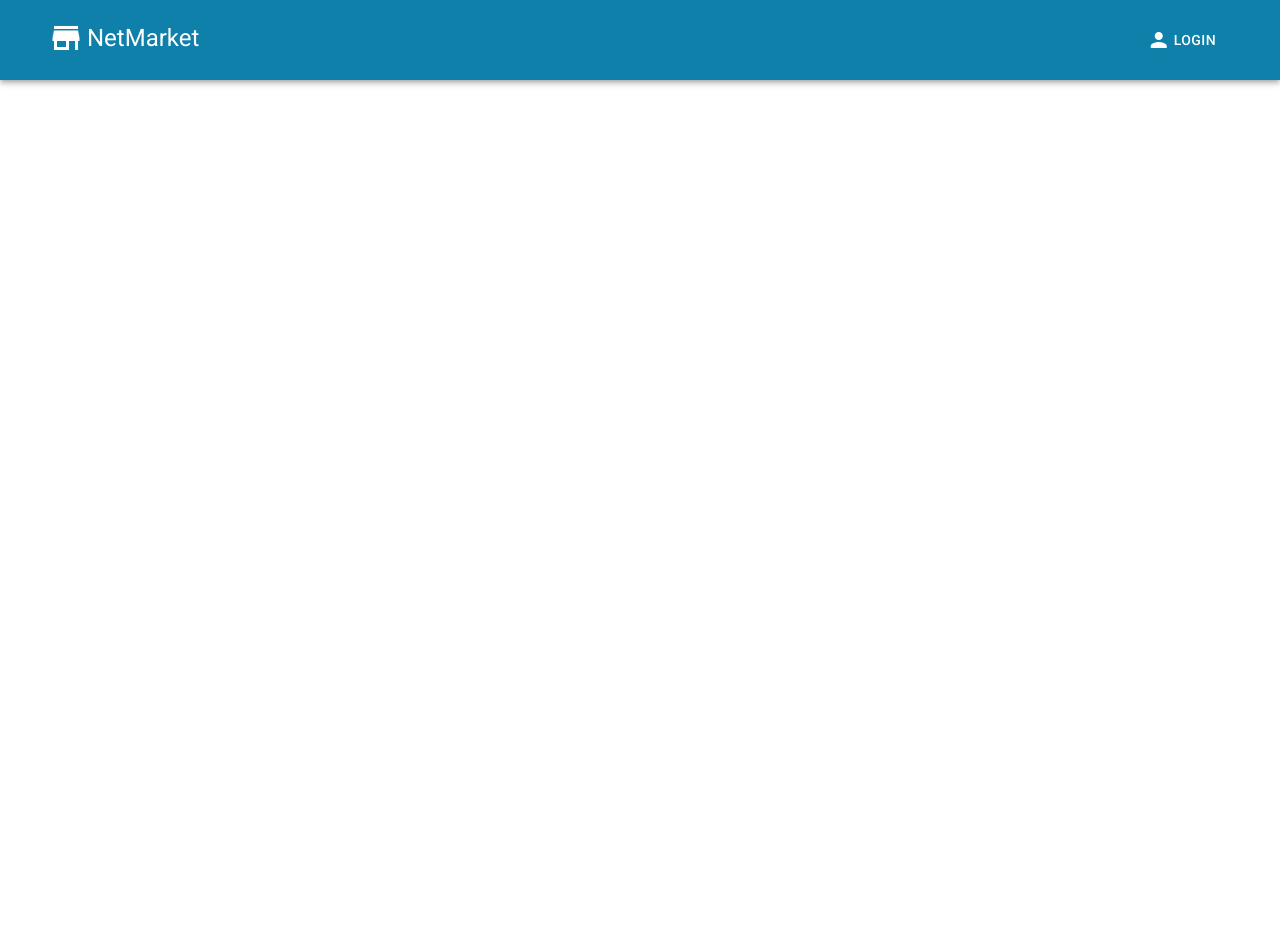
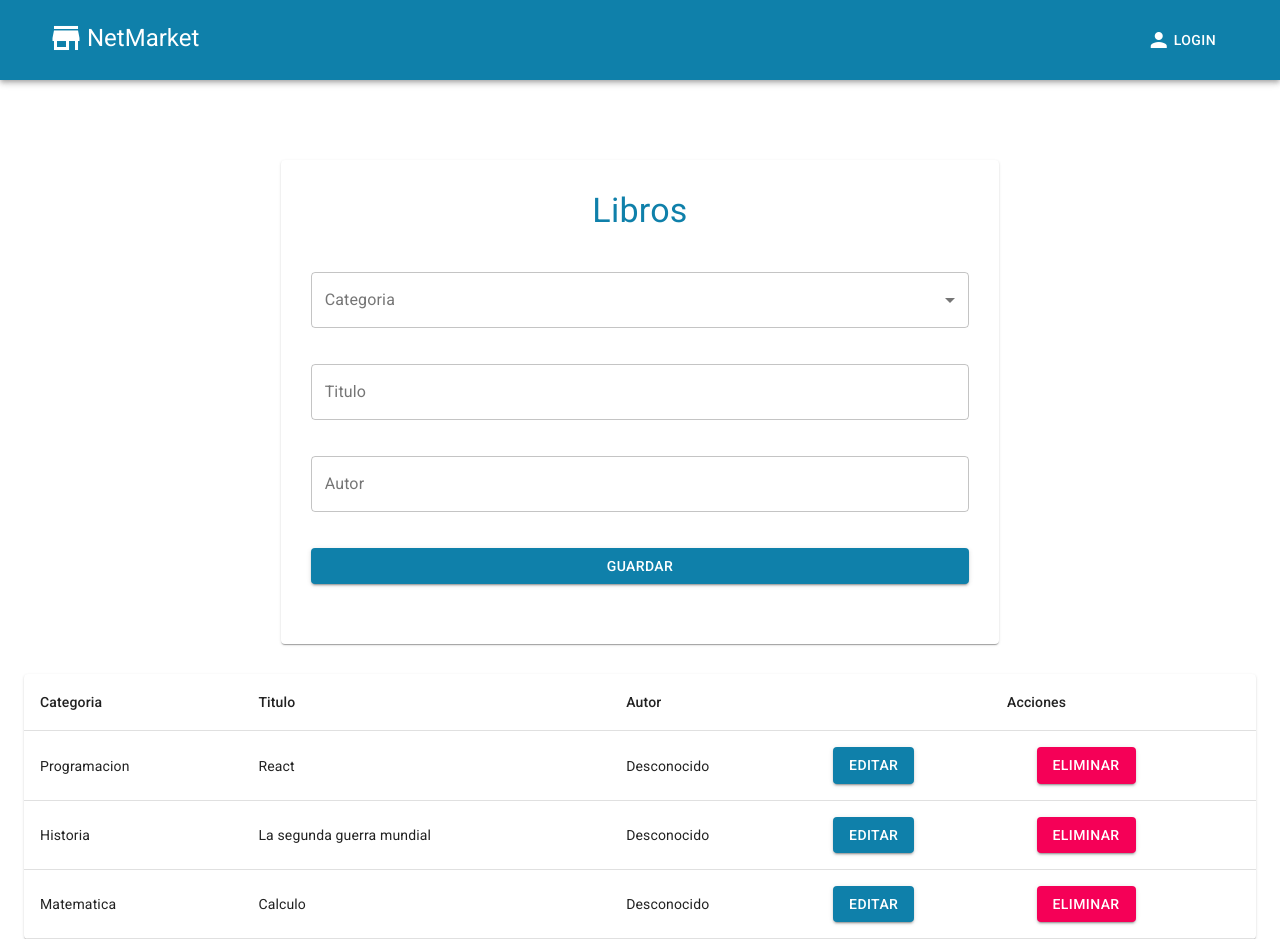
Before and after one commit to leo-marqz/netmarket-frontend, a React (Create React App) app: page / in a window 1280 px wide. Before the commit the page ends 800 px from the top, so only its background shows below. Built offline with nearby package versions, Linux system fonts and the light colour scheme.

Commit message:
se agrego formulario agregar libro mas tabla de visualizacion

```diff
--- a/src/App.js
+++ b/src/App.js
@@ -2,9 +2,10 @@ import React from "react";
 import Login from "./components/security/Login";
 import { ThemeProvider } from "@material-ui/core";
 import theme from "./theme/theme";
-import Register from "./components/security/register";
 import MenuAppBar from "./components/Navigation/MenuAppBar";
 import {BrowserRouter as Router, Switch, Route} from 'react-router-dom';
+import Book from "./components/views/Book.js";
+import Register from "./components/security/Register.js";
 
 function App() {
   return (
@@ -12,8 +13,9 @@ function App() {
       <Router>
         <MenuAppBar />
         <Switch>
-          <Route exact path="/login" component={Login} />
+          <Route exact path="/login"    component={Login}    />
           <Route exact path="/register" component={Register} />
+          <Route exact path="/"         component={Book}     />
         </Switch>
       </Router>
     </ThemeProvider>
--- a/src/components/security/register.js
+++ b/src/components/security/register.js
@@ -1,11 +1,40 @@
 
 import { Avatar, Container, Card, Grid, Icon, Typography, TextField, Button } from "@material-ui/core";
-import React from "react";
+import React, { useState } from "react";
 import useStyles from "../../theme/useStyles";
 import { Link } from 'react-router-dom';
 
+const cleanUser = {
+    name: '',
+    lastname: '',
+    email: '',
+    password: ''
+};
+
 const Register = () => {
     const classes = useStyles();
+    const [user, setUser] = useState({
+        name: '',
+        lastname: '',
+        email: '',
+        password: ''
+    });
+
+    // handleChange: Funcion que se ejecuta cuando se cambia el valor de un campo
+    const handleChange = (e) => {
+        const {name, value} = e.target;
+        setUser((prev) => ({
+            ...prev,
+            [name]: value
+        }));
+    }
+
+    const saveUser = (e) => {
+        e.preventDefault();
+        console.log('Guardando usuario', user);
+        setUser(cleanUser);
+    }
+
     return (
         <Container className={classes.container} >
             <Grid container justify="center">
@@ -20,19 +49,55 @@ const Register = () => {
                     <form className={classes.form}>
                         <Grid container spacing={2}>
                             <Grid item md={6} xs={12} className={classes.gridmb}>
-                                <TextField label="Nombres" variant="outlined" fullWidth />
+                                <TextField
+                                    label="Nombres"
+                                    variant="outlined"
+                                    fullWidth
+                                    name="name"
+                                    value={user.name}
+                                    onChange={handleChange}
+                                />
                             </Grid>
                             <Grid item md={6} xs={12} className={classes.gridmb}>
-                                <TextField label="Apellidos" variant="outlined" fullWidth />
+                                <TextField
+                                    label="Apellidos"
+                                    variant="outlined"
+                                    fullWidth
+                                    name="lastname"
+                                    value={user.lastname}
+                                    onChange={handleChange}
+                                    />
                             </Grid>
                             <Grid item md={12} xs={12} className={classes.gridmb}>
-                                <TextField label="Email" variant="outlined" fullWidth type="email" />
+                                <TextField
+                                    label="Email"
+                                    variant="outlined"
+                                    fullWidth
+                                    type="email"
+                                    name="email"
+                                    value={user.email}
+                                    onChange={handleChange}
+                                    />
                             </Grid>
                             <Grid item md={12} xs={12} className={classes.gridmb}>
-                                <TextField label="Password" variant="outlined" fullWidth type="password" />
+                                <TextField
+                                    label="Password"
+                                    variant="outlined"
+                                    fullWidth type="password"
+                                    name="password"
+                                    value={user.password}
+                                    onChange={handleChange}
+                                    />
                             </Grid>
                             <Grid item md={12} xs={12} className={classes.gridmb}>
-                                <Button variant="contained" fullWidth color="primary">Registrar</Button>
+                                <Button
+                                    variant="contained"
+                                    fullWidth color="primary"
+                                    onClick={saveUser}
+                                    type="submit"
+                                >
+                                    Registrar
+                                </Button>
                             </Grid>
                         </Grid>
                         <Link to='/login' variant='body1'  className={classes.link} >
--- /dev/null
+++ b/src/components/views/Book.js
@@ -0,0 +1,166 @@
+import React, { useState } from 'react'
+import useStyles from '../../theme/useStyles'
+import { Button, Card, Container, Grid, MenuItem, Paper, Table, TableBody, TableCell, TableContainer, TableHead, TableRow, TextField, Typography } from '@material-ui/core';
+
+const CleanBook = {
+    category: '',
+    title: '',
+    author: ''
+}
+
+export default function Book() {
+    const classes = useStyles();
+    const [book, setBook] = useState({
+        category: '',
+        title: '',
+        author: ''
+    });
+
+    const handleChange = (e) => {
+        const {name, value} = e.target;
+        setBook((prev) => ({
+            ...prev,
+            [name]: value
+        }));
+    }
+
+    const saveBook = (e) => {
+        e.preventDefault();
+        console.log('Guardando libro', book);
+        setBook(CleanBook);
+    }
+
+    const openDialog = () => {
+        console.log('Abriendo dialogo');
+    }
+
+    const deleteBook = () => {
+        console.log('Eliminando libro');
+    }
+
+  return (
+    <Container className={classes.container}>
+        <Grid container justify='center'>
+            <Grid item lg={7} md={8}>
+                <Card className={classes.card} align='center'>
+                    <Typography variant='h4' color='primary'>
+                        Libros
+                    </Typography>
+                    <form className={classes.form} onSubmit={(e)=>e.preventDefault()}>
+                        <Grid container spacing={2}>
+                            <Grid item md={12} xs={12} className={classes.gridmb}>
+                                <TextField
+                                    select
+                                    label='Categoria'
+                                    variant='outlined'
+                                    fullWidth
+                                    align='left'
+                                    name='category'
+                                    value={book.category}
+                                    onChange={handleChange}
+                                >
+                                    <MenuItem disabled selected > -- Seleccione una categoria -- </MenuItem>
+                                    <MenuItem value='Programacion' >Programacion</MenuItem>
+                                    <MenuItem value='Historia' >Historia</MenuItem>
+                                    <MenuItem value='Matematica' >Matematica</MenuItem>
+                                </TextField>
+                            </Grid>
+                            <Grid item md={12} xs={12} className={classes.gridmb}>
+                                <TextField
+                                    label='Titulo'
+                                    variant='outlined'
+                                    fullWidth
+                                    name='title'
+                                    value={book.title}
+                                    onChange={handleChange}
+                                />
+                            </Grid>
+                            <Grid item md={12} xs={12} className={classes.gridmb}>
+                                <TextField
+                                    label='Autor'
+                                    variant='outlined'
+                                    fullWidth
+                                    name='author'
+                                    value={book.author}
+                                    onChange={handleChange}
+                                />
+                            </Grid>
+                            <Grid item md={12} xs={12} className={classes.gridmb}>
+                                <Button
+                                    variant='contained'
+                                    fullWidth
+                                    color='primary'
+                                    type='submit'
+                                    onClick={saveBook}
+                                    >
+                                    Guardar
+                                </Button>
+                            </Grid>
+                        </Grid>
+                    </form>
+                </Card>
+            </Grid>
+        </Grid>
+
+        <TableContainer component={Paper} className={classes.container}>
+            <Table>
+                <TableHead>
+                    <TableRow>
+                        <TableCell>Categoria</TableCell>
+                        <TableCell>Titulo</TableCell>
+                        <TableCell>Autor</TableCell>
+                        <TableCell align='center' colSpan={2}>Acciones</TableCell>
+                    </TableRow>
+                </TableHead>
+                <TableBody>
+                    <TableRow>
+                        <TableCell>Programacion</TableCell>
+                        <TableCell>React</TableCell>
+                        <TableCell>Desconocido</TableCell>
+                        <TableCell>
+                            <Button variant='contained' color='primary' onClick={openDialog}>
+                                Editar
+                            </Button>
+                        </TableCell>
+                        <TableCell>
+                            <Button variant='contained' color='secondary' onClick={deleteBook}>
+                                Eliminar
+                            </Button>
+                        </TableCell>
+                    </TableRow>
+                    <TableRow>
+                        <TableCell>Historia</TableCell>
+                        <TableCell>La segunda guerra mundial</TableCell>
+                        <TableCell>Desconocido</TableCell>
+                        <TableCell>
+                            <Button variant='contained' color='primary' onClick={openDialog}>
+                                Editar
+                            </Button>
+                        </TableCell>
+                        <TableCell>
+                            <Button variant='contained' color='secondary' onClick={deleteBook}>
+                                Eliminar
+                            </Button>
+                        </TableCell>
+                    </TableRow>
+                    <TableRow></TableRow>
+                        <TableCell>Matematica</TableCell>
+                        <TableCell>Calculo</TableCell>
+                        <TableCell>Desconocido</TableCell>
+                        <TableCell>
+                            <Button variant='contained' color='primary' onClick={openDialog}>
+                                Editar
+                            </Button>
+                        </TableCell>
+                        <TableCell>
+                            <Button variant='contained' color='secondary' onClick={deleteBook}>
+                                Eliminar
+                            </Button>
+                        </TableCell>
+                </TableBody>
+            </Table>
+        </TableContainer>
+
+    </Container>
+  )
+}
```
